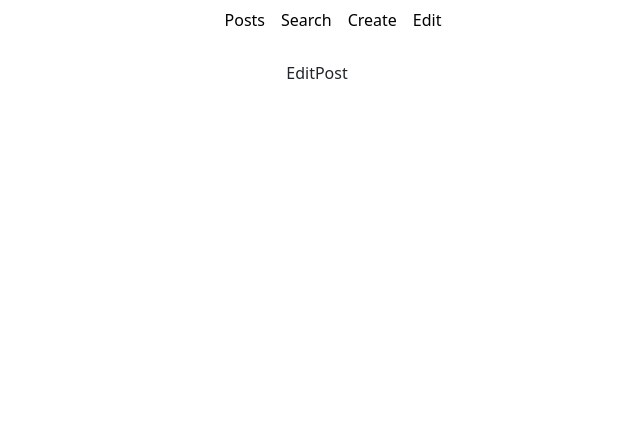
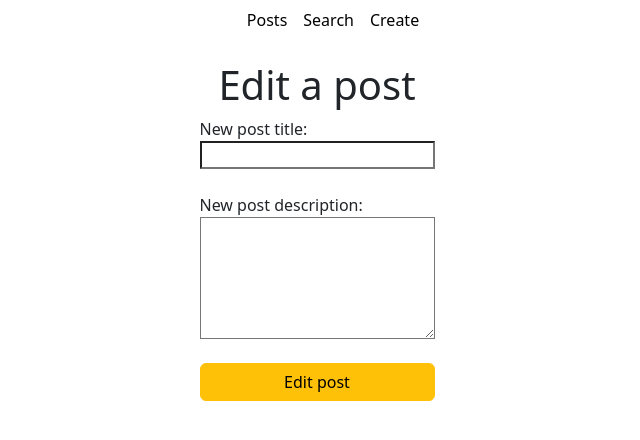
Before and after one commit to Ruma303/react-redux-toolkit, a React (Vite) app: page /edit in a window 1280 px wide. Shown: the top 440 px of the page, without its empty margins (323-963 px from the left). Built offline with nearby package versions, Linux system fonts and the light colour scheme.

Commit message:
Create ok, edit da aggiornare

```diff
--- a/src/App.css
+++ b/src/App.css
@@ -57,3 +57,9 @@ textarea {
     border-radius: 15px;
     max-width: 15em;
 }
+
+.button-div {
+    display: flex;
+    gap: 1em;
+    justify-content: center;
+}
--- a/src/Components/CreatePost.jsx
+++ b/src/Components/CreatePost.jsx
@@ -17,7 +17,6 @@ const CreatePost = () => {
 
     const handleForm = async (e) => {
         e.preventDefault();
-
         try {
             const result = await createPost({ title, body }).unwrap();
             setCreatedPost(result);
--- a/src/Components/EditPost.jsx
+++ b/src/Components/EditPost.jsx
@@ -1,8 +1,60 @@
-import React from 'react';
+import React, { useState } from 'react';
+import { useUpdatePostMutation } from '../Features/Api/postApi';
 
 const EditPost = () => {
+    const [title, setTitle] = useState('');
+    const [body, setBody] = useState('');
+    const [editedPost, setEditedPost] = useState(null);
+    const [editPost, { isLoading }] = useUpdatePostMutation();
+
+    const handleInputTitle = (e) => {
+        setTitle(e.target.value);
+    }
+
+    const handleInputBody = (e) => {
+        setBody(e.target.value);
+    }
+
+    const handleForm = async (e) => {
+        e.preventDefault();
+        try {
+            const result = await editPost({ title, body }).unwrap();
+            setEditedPost(result);
+            setTitle('');
+            setBody('');
+        } catch (error) {
+            console.error("Failed to create post: ", error);
+        }
+    }
+
     return (
-        <div>EditPost</div>
+        <>
+            <h1>Edit a post</h1>
+            <form onSubmit={handleForm} className='d-flex flex-column'>
+                <label htmlFor="post-title">New post title:</label>
+                <input type="text" id='post-title'
+                    value={title}
+                    onChange={handleInputTitle}
+                />
+                <br />
+
+                <label htmlFor="post-body">New post description:</label>
+                <textarea type="text" id='post-body' rows="5"
+                    value={body}
+                    onChange={handleInputBody}
+                />
+                <br />
+                <button className='btn btn-warning' disabled={isLoading}>Edit post</button>
+            </form>
+            {editedPost &&
+                <>
+                    <div className='alert alert-success mt-3'>Post edited</div>
+                    <h3>Post title: {editedPost.title}</h3>
+                    <p>Post description: {editedPost.body}</p>
+                </>
+            }
+        </>
+
     )
 }
 
--- a/src/Components/Navbar.jsx
+++ b/src/Components/Navbar.jsx
@@ -14,9 +14,6 @@ const Navbar = () => {
                 <li className="nav-item">
                     <NavLink className="nav-page" to="/create">Create</NavLink>
                 </li>
-                <li className="nav-item">
-                    <NavLink className="nav-page" to="/edit">Edit</NavLink>
-                </li>
             </ul>
         </nav>
     )
--- a/src/Components/Posts.jsx
+++ b/src/Components/Posts.jsx
@@ -1,4 +1,5 @@
 import { useGetPostsQuery } from '../Features/Api/postApi';
+import { Link } from 'react-router-dom';
 
 const Posts = () => {
     /* const dataFetch = useGetPostsQuery();
@@ -27,6 +28,10 @@ const Posts = () => {
                 <li key={post.id} className='post'>
                     <h2>{post.id}. {post.title}</h2>
                     <p>{post.body}</p>
+                    <div className="button-div">
+                        <Link className="btn btn-warning" to="/edit">Edit</Link>
+                        <Link className="btn btn-danger" to="/delete">Delete</Link>
+                    </div>
                 </li>)}
             </ul>
         )}
--- a/src/Database/db.json
+++ b/src/Database/db.json
@@ -49,6 +49,11 @@
       "id": 10,
       "title": "Post 10",
       "body": "Aenean ut malesuada tellus, in fringilla augue."
+    },
+    {
+      "title": "lol1",
+      "body": "2312",
+      "id": 11
     }
   ]
 }
```
Lines whose indentation alone changed are shown as unchanged.
